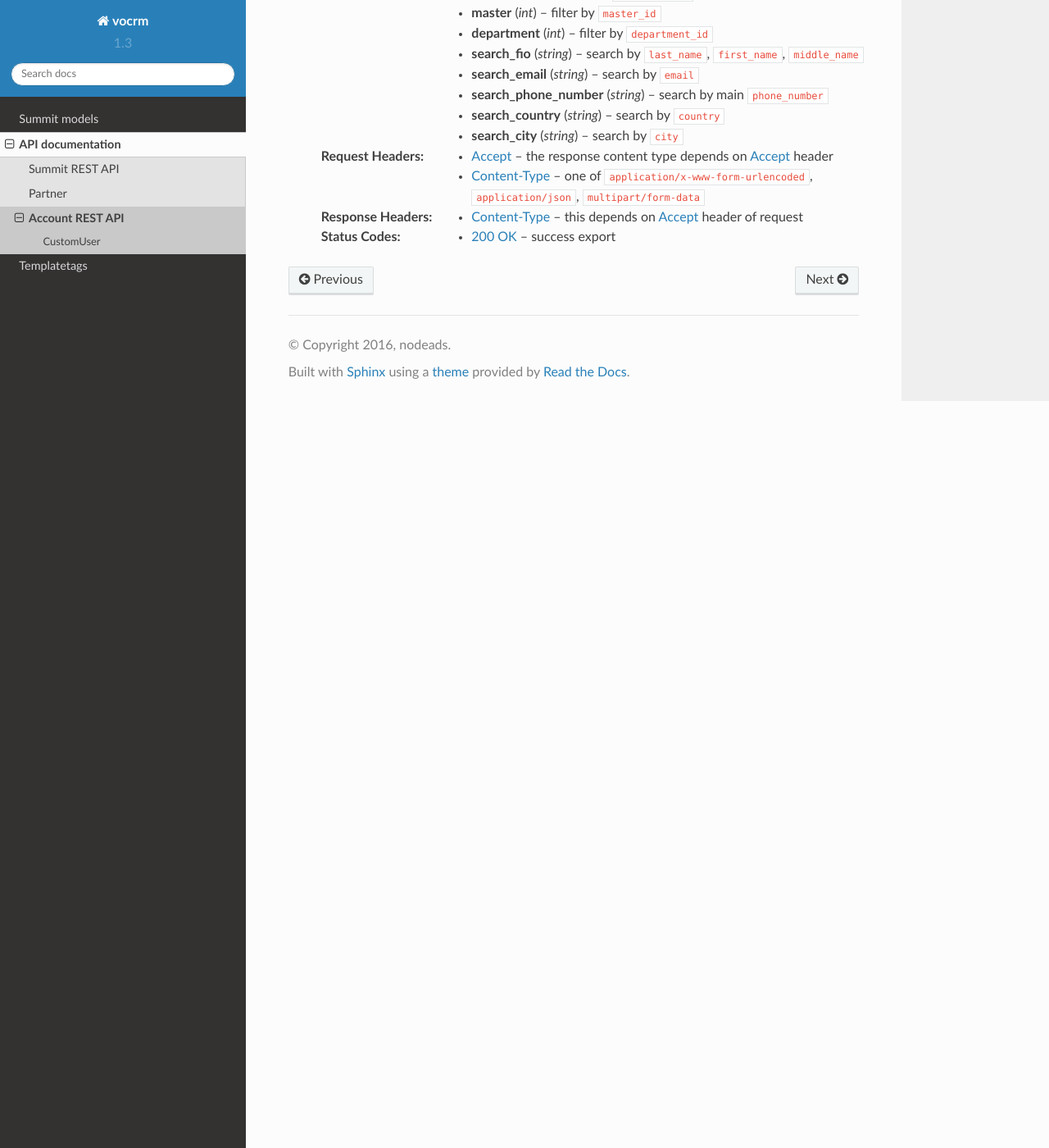
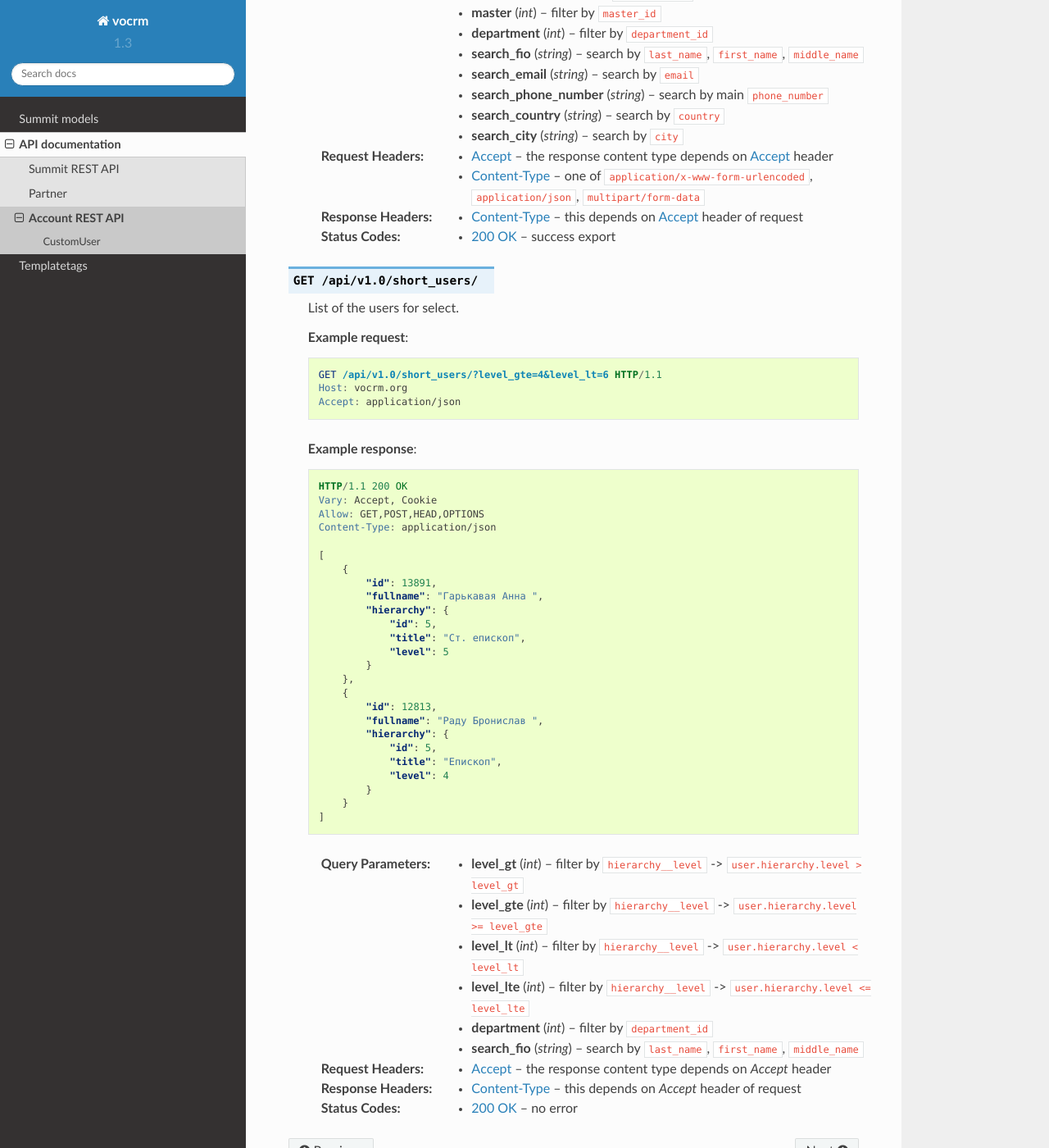
Before and after one commit to Alexmckey1337/test-repo, a Sphinx documentation site: the page built from docs/source/api/account/api.rst, in a window 1280 px wide and 1400 px high, scrolled down 7454 px. Shown: the whole window at 82% size. Built offline with Sphinx 7.4.7 and the Read the Docs theme 2.0.0, drawn with Linux system fonts in a browser that asks for light colours.

Commit message:
[vocrm-00] change filter for /api/v1.0/short_users/

```diff
--- a/docs/source/api/account/api.rst
+++ b/docs/source/api/account/api.rst
@@ -427,3 +427,59 @@ CustomUser
    :resheader Content-Type: this depends on :http:header:`Accept`
                             header of request
    :statuscode 200: success export
+
+
+.. http:get:: /api/v1.0/short_users/
+
+   List of the users for select.
+
+   **Example request**:
+
+   .. sourcecode:: http
+
+      GET /api/v1.0/short_users/?level_gte=4&level_lt=6 HTTP/1.1
+      Host: vocrm.org
+      Accept: application/json
+
+   **Example response**:
+
+   .. sourcecode:: http
+
+      HTTP/1.1 200 OK
+      Vary: Accept, Cookie
+      Allow: GET,POST,HEAD,OPTIONS
+      Content-Type: application/json
+
+      [
+          {
+              "id": 13891,
+              "fullname": "Гарькавая Анна ",
+              "hierarchy": {
+                  "id": 5,
+                  "title": "Ст. епископ",
+                  "level": 5
+              }
+          },
+          {
+              "id": 12813,
+              "fullname": "Раду Бронислав ",
+              "hierarchy": {
+                  "id": 5,
+                  "title": "Епископ",
+                  "level": 4
+              }
+          }
+      ]
+
+   :query int level_gt: filter by ``hierarchy__level`` -> ``user.hierarchy.level > level_gt``
+   :query int level_gte: filter by ``hierarchy__level`` -> ``user.hierarchy.level >= level_gte``
+   :query int level_lt: filter by ``hierarchy__level`` -> ``user.hierarchy.level < level_lt``
+   :query int level_lte: filter by ``hierarchy__level`` -> ``user.hierarchy.level <= level_lte``
+   :query int department: filter by ``department_id``
+   :query string search_fio: search by ``last_name``, ``first_name``, ``middle_name``
+
+   :reqheader Accept: the response content type depends on
+                                            :mailheader:`Accept` header
+   :resheader Content-Type: this depends on :mailheader:`Accept`
+                            header of request
+   :statuscode 200: no error
```
Also changed, not shown: 2 other files.
